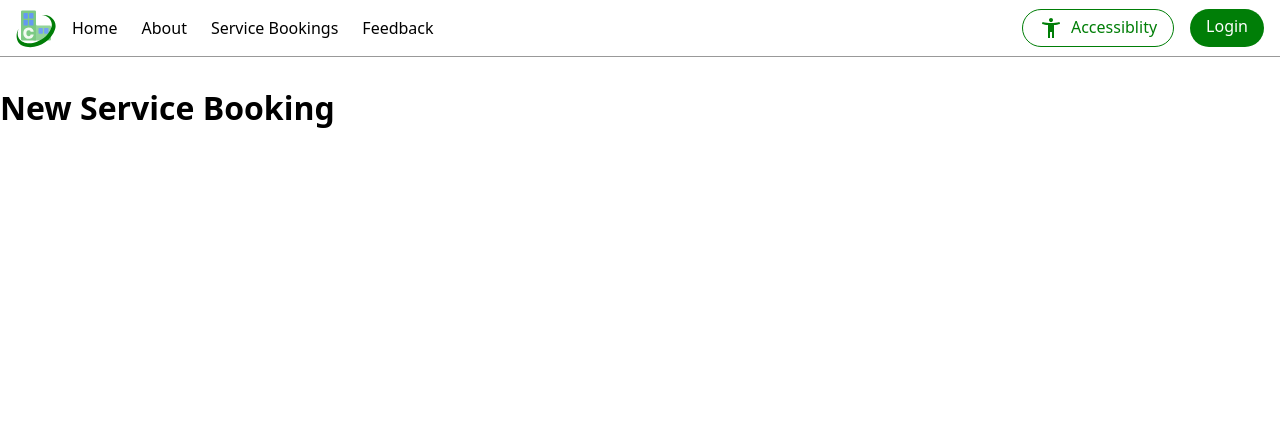
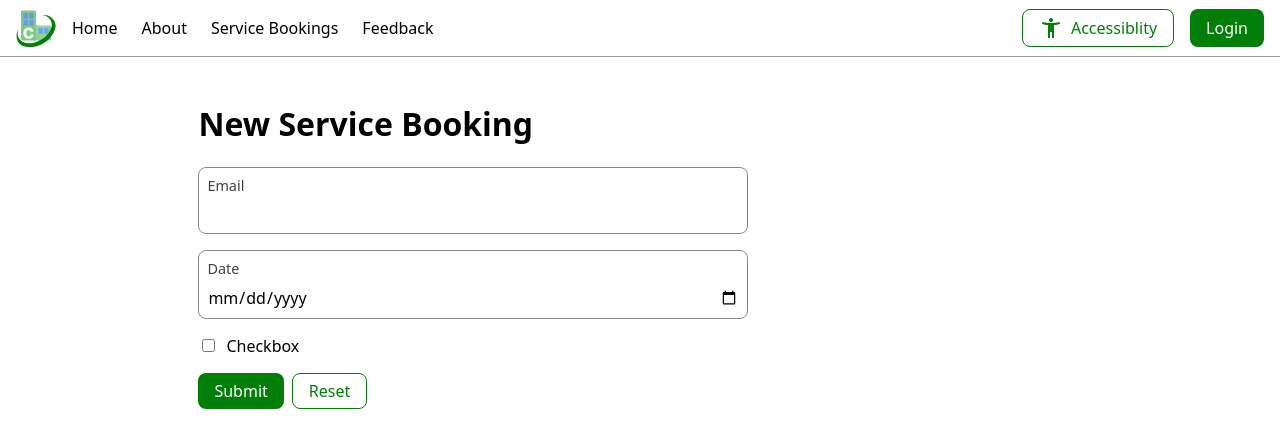
Before and after one commit to JamesRampling/CityLinkConnect, a Vue app: page /booking/0 in a window 1280 px wide. Shown: the top 448 px of the page. Built offline with nearby package versions, Linux system fonts and the light colour scheme.

Commit message:
Add input component styles

```diff
--- a/src/assets/components.css
+++ b/src/assets/components.css
@@ -12,6 +12,14 @@
   border-radius: var(--button-border-radius);
   cursor: pointer;
   text-decoration: none;
+  justify-content: center;
+  align-items: center;
+  min-height: 2.2rem;
+
+  &:focus-visible {
+    outline: var(--button-focus-outline);
+    border-color: var(--button-focus-border-color);
+  }
 }
 
 .button-filled {
@@ -51,3 +59,58 @@
     border-color: var(--button-outlined-active-border-color);
   }
 }
+
+.page-wrapper {
+  max-width: 100ch;
+  margin: auto;
+  padding: 1rem;
+}
+
+.form {
+  display: grid;
+  gap: var(--form-gap);
+  /* justify-content: start; */
+}
+
+.button-row {
+  display: flex;
+  gap: 0.5rem;
+}
+
+.input-text {
+  display: flex;
+  flex-direction: column;
+  background-color: var(--input-bgcolor);
+  border: 1px solid var(--input-border-color);
+  color: var(--input-color);
+  border-radius: var(--input-border-radius);
+  cursor: text;
+  max-width: 60ch;
+
+  > label {
+    user-select: none;
+    padding: var(--input-label-padding);
+    font-size: var(--input-label-font-size);
+    color: var(--input-label-color);
+  }
+
+  > input {
+    padding: var(--input-field-padding);
+    background: transparent;
+    color: inherit;
+    border: none;
+    outline: none;
+  }
+
+  &:focus-within {
+    border-color: var(--input-focus-border-color);
+    outline: var(--input-focus-outline);
+  }
+}
+
+.input-checkbox {
+  display: flex;
+  gap: 0.5rem;
+  align-items: center;
+  user-select: none;
+}
--- a/src/assets/global.css
+++ b/src/assets/global.css
@@ -4,6 +4,7 @@
 :root {
   font-family: system-ui, sans-serif;
   color-scheme: light dark;
+  accent-color: var(--accent-color);
 }
 
 * {
--- a/src/assets/variables.css
+++ b/src/assets/variables.css
@@ -5,6 +5,12 @@
   --color: light-dark(black, white);
   --accent-color: light-dark(rgb(0 126 7), rgb(100, 211, 106));
   --on-accent-color: light-dark(white, black);
+  --border-color: light-dark(#888, #666);
+  --field-bgcolor: light-dark(white, #303030);
+  --field-color: light-dark(black, white);
+
+  --focus-outline: 5px solid rgb(from var(--accent-color) r g b / 0.5);
+  --focus-border-color: var(--accent-color);
 
   --header-color: var(--color);
   --header-bgcolor: var(--bgcolor);
@@ -17,10 +23,12 @@
   /* Buttons */
   --button-padding: 0.375rem 1rem;
   --button-gap: 0.5rem;
-  --button-border-radius: 2rem;
+  --button-border-radius: 0.5rem;
   --button-filled-base-color: var(--on-accent-color);
   --button-filled-base-bgcolor: var(--accent-color);
   --button-outlined-base-color: var(--accent-color);
+  --button-focus-outline: var(--focus-outline);
+  --button-focus-border-color: var(--focus-border-color);
 
   /* Filled buttons. */
   --button-filled-border-width: 0;
@@ -61,4 +69,17 @@
   );
   --button-outlined-active-color: var(--button-outlined-color);
   --button-outlined-active-border-color: var(--button-outlined-border-color);
+
+  --form-gap: 1rem;
+
+  --input-bgcolor: var(--field-bgcolor);
+  --input-color: var(--field-color);
+  --input-border-color: var(--border-color);
+  --input-border-radius: 0.5rem;
+  --input-label-font-size: 0.9em;
+  --input-label-padding: 0.5rem 0.5rem 0rem;
+  --input-label-color: rgb(from var(--field-color) r g b / 0.75);
+  --input-field-padding: 0.5rem 0.5rem;
+  --input-focus-outline: var(--focus-outline);
+  --input-focus-border-color: var(--focus-border-color);
 }
--- a/src/routes/BookingFormView.vue
+++ b/src/routes/BookingFormView.vue
@@ -3,5 +3,28 @@ defineProps<{ serviceId: number }>();
 </script>
 
 <template>
-  <h1>New Service Booking</h1>
+  <div class="page-wrapper">
+    <h1>New Service Booking</h1>
+    <form class="form" action="" @submit.prevent>
+      <div class="input-text">
+        <label for="email-input">Email</label>
+        <input id="email-input" type="text" name="email" />
+      </div>
+
+      <div class="input-text">
+        <label for="date-input">Date</label>
+        <input id="date-input" type="date" name="date" />
+      </div>
+
+      <div class="input-checkbox">
+        <input id="checkbox-input" type="checkbox" name="checkbox-input" />
+        <label for="checkbox-input">Checkbox</label>
+      </div>
+
+      <div class="button-row">
+        <button type="submit" class="button-filled">Submit</button>
+        <button type="reset" class="button-outlined">Reset</button>
+      </div>
+    </form>
+  </div>
 </template>
```
